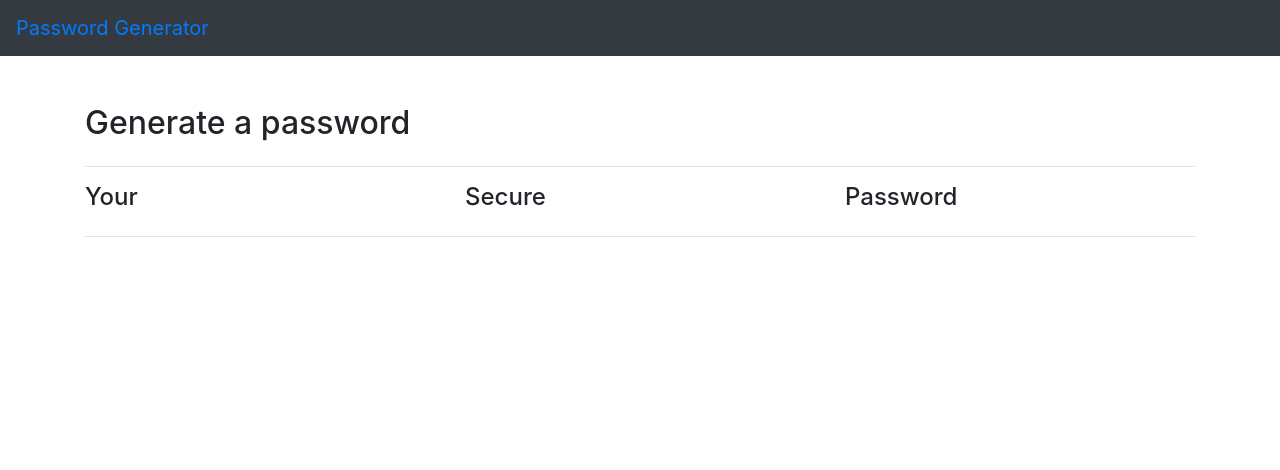
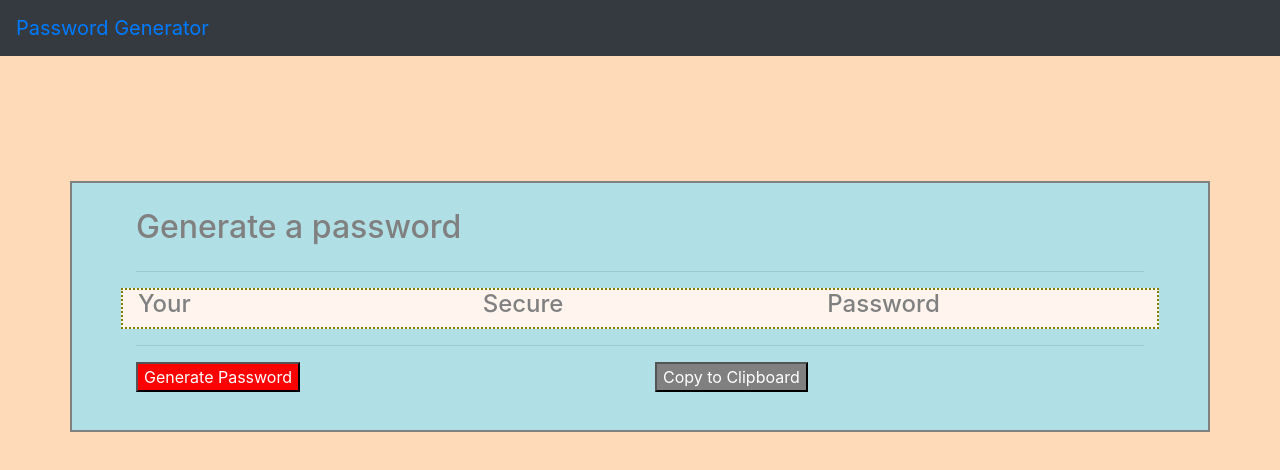
Before and after one commit to Leon0917/passwordGeneratorJs.Github.io, a plain HTML site: page index.html in a window 1280 px wide. Drawn offline with nearby package versions, Linux system fonts and the light colour scheme.

Commit message:
Add css styles to webpage

```diff
--- a/assets/style.css
+++ b/assets/style.css
@@ -0,0 +1,29 @@
+.nav {
+    text-align: center;
+    width: 100%;
+}
+body {
+    background-color: peachpuff;
+}
+.container {
+    border: 2px solid gray;
+    margin-top: 6%;
+    background-color: powderblue;
+    padding: 2% 5% 3% 5%;
+}
+.h1-row {
+    color: gray;
+}
+.secure-row {
+    border: 2px dotted olive;
+    color: gray;
+    background-color: seashell;
+}
+.button1 {
+    background-color: red;
+    color: white;
+}
+.button2 {
+    background-color: gray;
+    color: white;
+}
--- a/index.html
+++ b/index.html
@@ -9,6 +9,7 @@
         <link rel="stylesheet" href="assets/style.css">
     </head>
     <body>
+        <!--To be centered-->
         <nav class="navbar navbar-dar bg-dark">
             <a class="navbar-brand" href="#">Password Generator</a>
         </nav>
@@ -33,11 +34,11 @@
             </div>
             <hr/>
             <div class="row button-row">
-                <div class="col-lg-6 col-sm-6">
-
+                <div class="col-lg-6 col-sm-6 gen-col">
+                    <button class="button1" onclick="" >Generate Password</button>
                 </div>
                 <div class="col-lg-6 col-sm-6">
-
+                    <button class="button2" onclick="">Copy to Clipboard</button>
                 </div>
             </div>
         </div>
```
